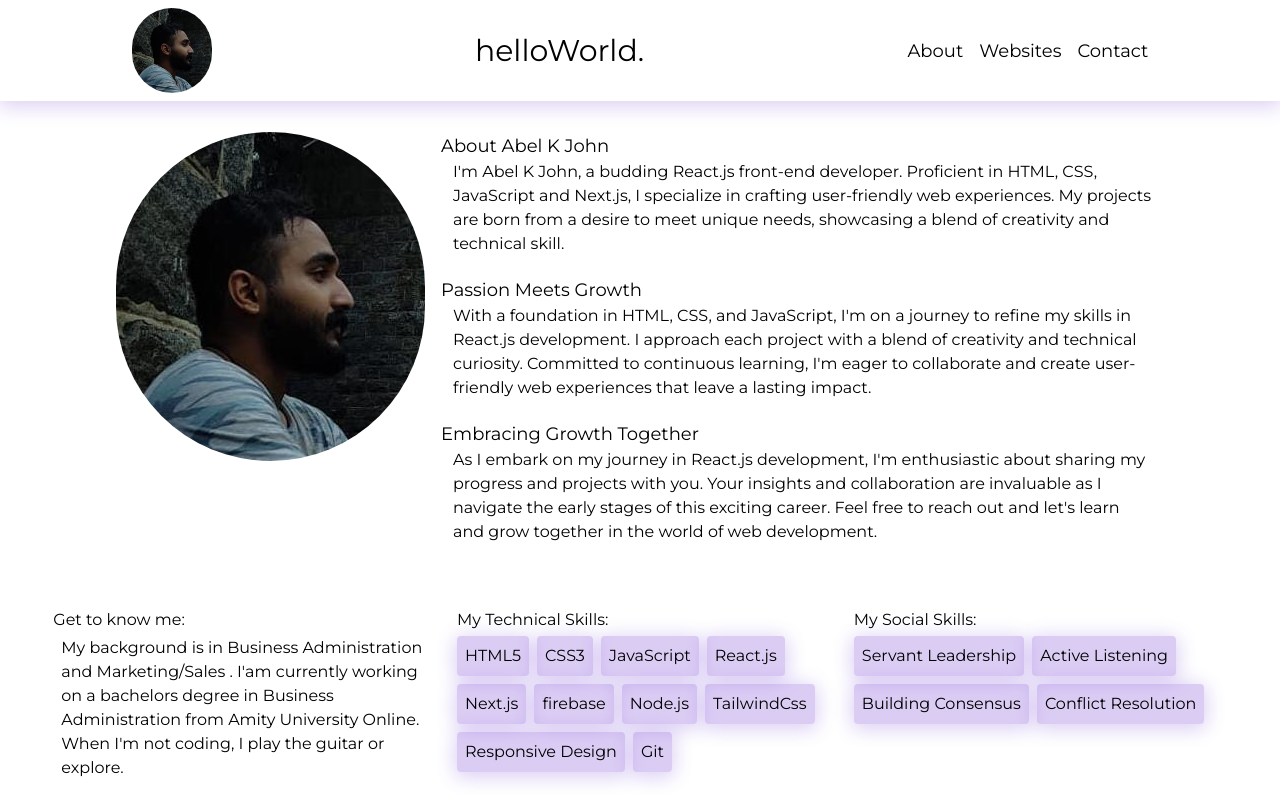
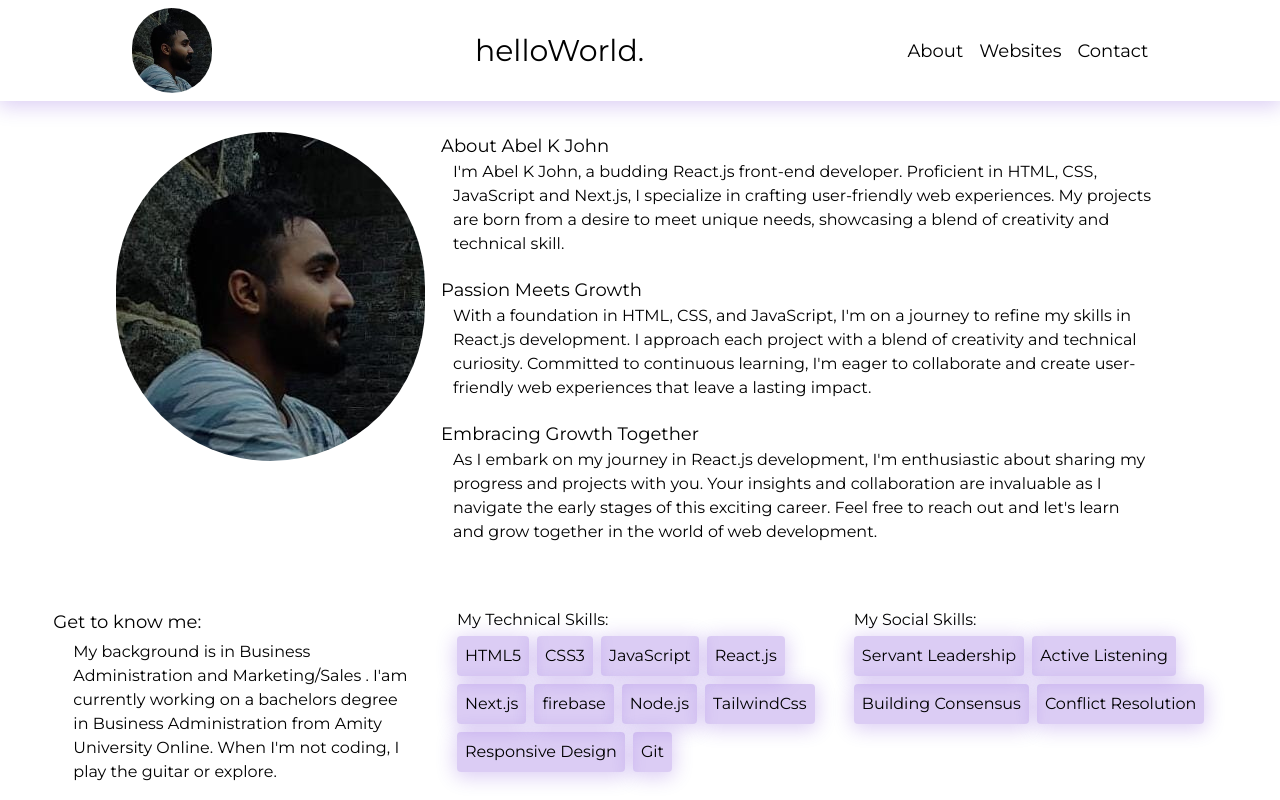
Before and after one commit to abelkjohn/portfolio, a Next.js app: page / in a window 1280 px wide. Shown: the top 800 px of the page. Built offline with nearby package versions, Linux system fonts and the light colour scheme.

Commit message:
modified:   app/Components/Skills.jsx

```diff
--- a/app/Components/Skills.jsx
+++ b/app/Components/Skills.jsx
@@ -4,8 +4,8 @@ export default function Skills(){
     return (
         <div className="flex w-11/12 justify-end mx-auto gap-6 flex-wrap lg:flex-nowrap">
             <div className="pt-4 md:w-1/3 lg:w-1/3">
-                <h1>Get to know me:</h1>
-                <div className="p-2 pt-1">My background is in Business Administration and Marketing/Sales . I&apos;am currently working on a bachelors degree in Business Administration from Amity University Online. When I&apos;m not coding, I play the guitar or explore.
+                <h1  className="text-lg text-center md:text-left lg:text-left">Get to know me:</h1>
+                <div className="p-2 pt-1 mx-3 mb-5 text-center md:text-left lg:text-left">My background is in Business Administration and Marketing/Sales . I&apos;am currently working on a bachelors degree in Business Administration from Amity University Online. When I&apos;m not coding, I play the guitar or explore.
             </div>
             </div>
             <div className="flex flex-col justify-start w-96 my-4 ">
```
